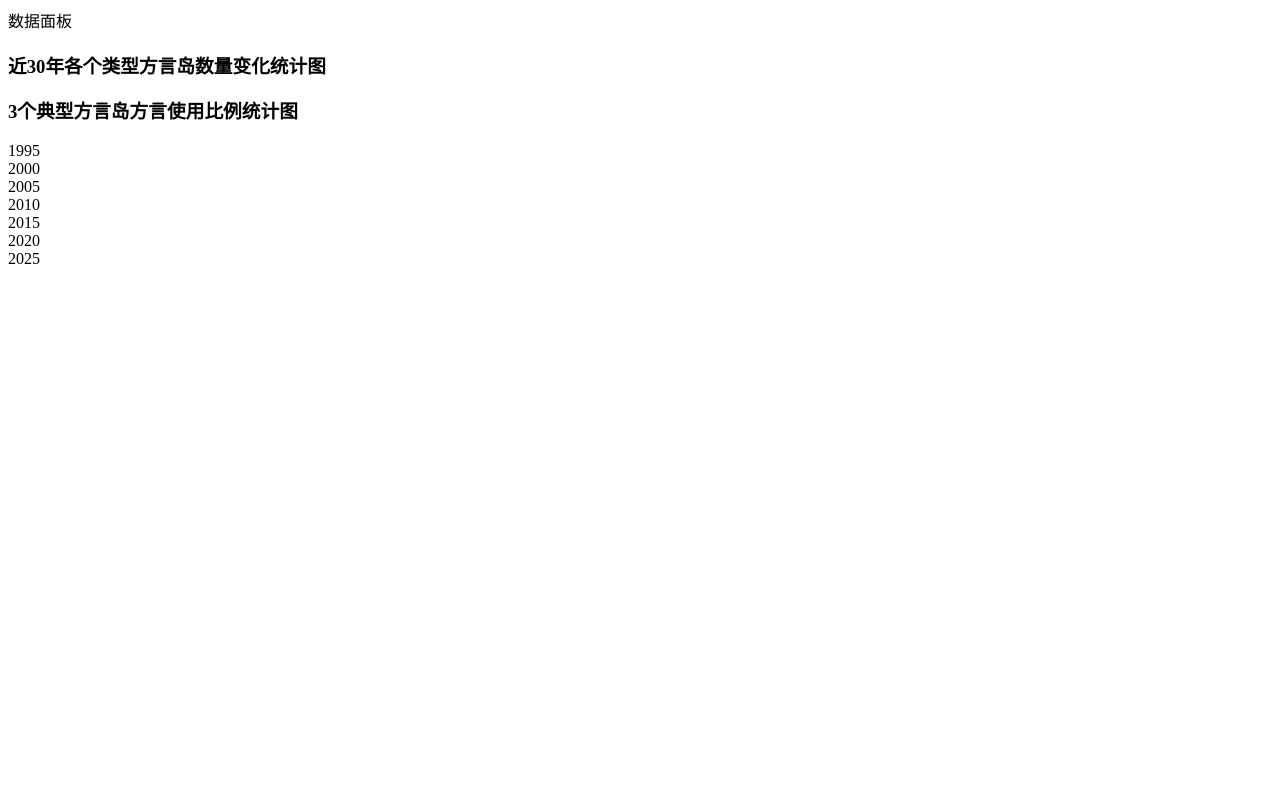
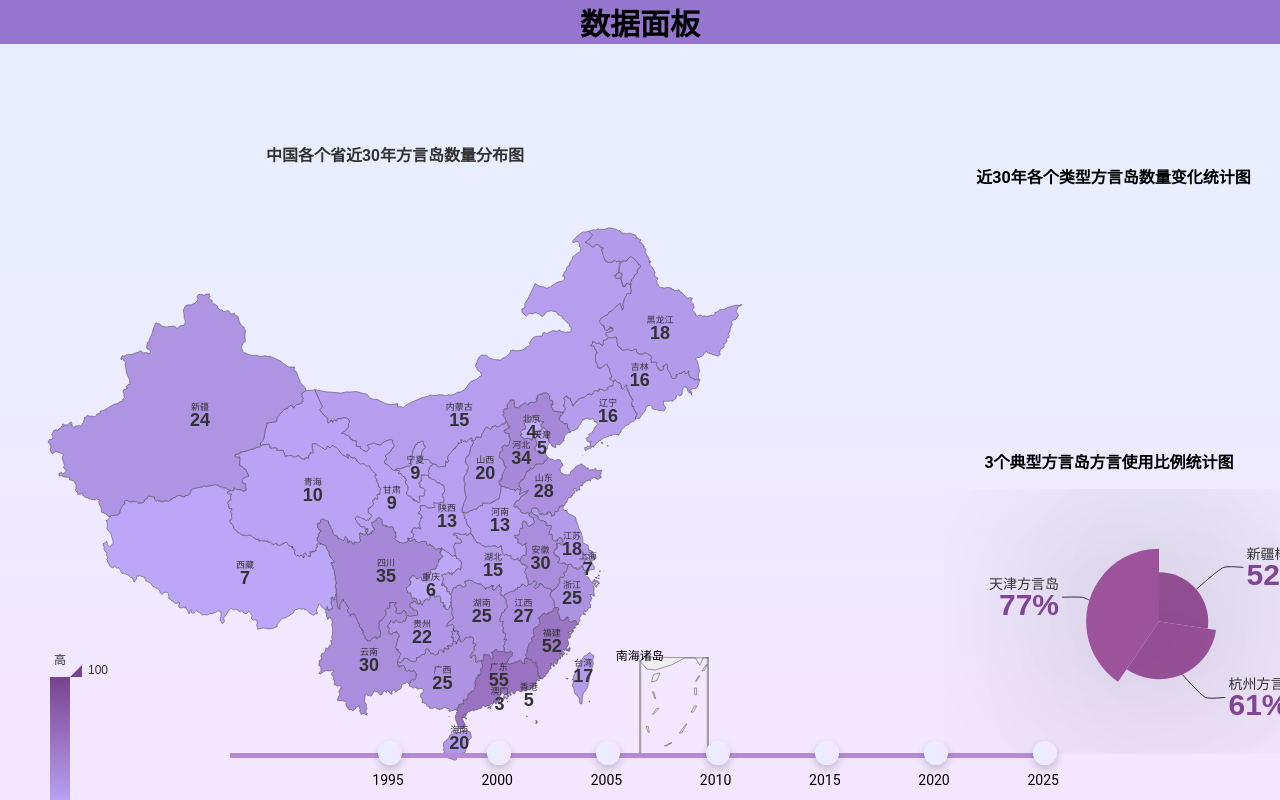
Before and after one commit to ageone123/fangyandao, a plain HTML site: page index.html in a window 1280 px wide. Drawn offline with Linux system fonts and the light colour scheme.

Commit message:
Update index.css

```diff
--- a/index.css
+++ b/index.css
@@ -1,189 +1,169 @@
-document.addEventListener('DOMContentLoaded', function () {
-    (function () {
-        window.pieChart = echarts.init(document.querySelector(".right-box .line .chart"));
-        var option = {
-            title: {
-                left: 'center',
-                top: 20,
-                textStyle: {
-                    color: '#ccc'
+:root {
+  --bg-start: #e6f0ff;
+  --bg-end: #f4e6ff;
+  --circle-gradient-start: #e6f0ff;
+  --circle-gradient-end: #f4e6ff;
+  --circle-shadow: rgba(0, 0, 0, 0.2);
 }
-            },
-            tooltip: {
-                trigger: 'item'
-            },
-            series: [
-                {
-                    name: 'Access From',
-                    type: 'pie',
-                    radius: '55%',
-                    center: ['50%', '50%'],
-                    data: [
-                        { value: 77, name: '天津方言岛' },
-                        { value: 61, name: '杭州方言岛' },
-                        { value: 52, name: '新疆杨柳青方言岛' },
-                    ].sort(function (a, b) {
-                        return a.value - b.value;
-                    }),
-                    roseType: 'radius',
-                    label: {
-                        color: 'rgba(0, 0, 0, 0.8)',
-                        // 使用富文本格式化
-                        formatter: function (params) {
-                            return [
-                                // 名称部分（保持原大小）
-                                `{name|${params.name}}`,
-                                // 百分数部分（放大）
-                                `{percent|${params.value}%}`
-                            ].join('\n'); // 换行显示
-                        },
-                        rich: {
-                            name: {
-                                fontSize: 14,  // 名称字体大小
-                                color: '#333',
-                                padding: [0, 0, 5, 0] // 调整名称和百分数间距
-                            },
-                            percent: {
-                                fontSize: 30,  // 百分数字体大小
-                                color: '#804595',
-                                fontWeight: 'bold'
+
+body {
+  margin: 0;
+  padding: 0;
+  height: 100vh;
+  overflow: hidden;
+  background: linear-gradient(to bottom, var(--bg-start), var(--bg-end));
+  display: flex;
+  justify-content: center;
+  align-items: center;
+  min-height: 100vh;
+  font-family: 'Roboto', sans-serif;
 }
+
+.chart-container {
+  display: flex;
+  height: calc(13 * 100vh / 18);
+  position: fixed;
+  top: calc(1 * 100vh / 18);
+  left: 0;
+  bottom: calc(2 * 100vh / 18);
+  width: 100%;
+  box-sizing: border-box;
 }
-                    },
-                    labelLine: {
-                        lineStyle: {
-                            color: 'rgba(0, 0,0, 0.8)'
-                        },
-                        smooth: 0.2,
-                        length: 10,
-                        length2: 20
-                    },
-                    itemStyle: {
-                        color: '#9c539c',
-                        shadowBlur: 200,
-                        shadowColor: 'rgba(0, 0, 0, 0.5)'
-                    },
-                    animationType: 'scale',
-                    animationEasing: 'elasticOut',
-                    animationDelay: function (idx) {
-                        return Math.random() * 200;
+
+.left-box {
+  flex: 1;
+  margin: 0 5px 0 20px;
 }
+
+.left-box .map {
+  height: 700px;
+  width: 700px;
+  top: 100px;
+  left: 25px;
 }
-            ]
-        };
-        window.pieChart.setOption(option); // 改为使用全局变量
-        window.addEventListener("resize", function () {
-            window.pieChart.resize(); // 改为使用全局变量
-        });
+
+.right-box {
+  flex: 1;
+  display: flex;
+  flex-direction: column;
+  margin: 0 50px 0 110px;
 }
-    )();
-});
-document.addEventListener('DOMContentLoaded', function () {
-    // 初始化地图
-    window.mapChart = echarts.init(document.querySelector('.chart-container .left-box .map'));
-    var data = [
-        { name: '河北', value: 34 },
-        { name: '山西', value: 20 },
-        { name: '辽宁', value: 16 },
-        { name: '吉林', value: 16 },
-        { name: '黑龙江', value: 18 },
-        { name: '江苏', value: 18 },
-        { name: '浙江', value: 25 },
-        { name: '安徽', value: 30 },
-        { name: '福建', value: 52 },
-        { name: '江西', value: 27 },
-        { name: '山东', value: 28 },
-        { name: '河南', value: 13 },
-        { name: '湖北', value: 15 },
-        { name: '湖南', value: 25 },
-        { name: '广东', value: 55 },
-        { name: '海南', value: 20 },
-        { name: '四川', value: 35 },
-        { name: '贵州', value: 22 },
-        { name: '云南', value: 30 },
-        { name: '陕西', value: 13 },
-        { name: '甘肃', value: 9 },
-        { name: '青海', value: 10 },
-        { name: '台湾', value: 17 },
-        { name: '内蒙古', value: 15 },
-        { name: '广西', value: 25 },
-        { name: '西藏', value: 7 },
-        { name: '宁夏', value: 9 },
-        { name: '新疆', value: 24 },
-        { name: '北京', value: 4 },
-        { name: '天津', value: 5 },
-        { name: '上海', value: 7 },
-        { name: '重庆', value: 6 },
-        { name: '香港', value: 5 },
-        { name: '澳门', value: 3 },
-        // 更多省份的数据...
-    ];
 
-    // 配置项
-    var option = {
-        title: {
-            text: '中国各个省近30年方言岛数量分布图',
-            left: 'center',
-            textStyle: {
-                fontSize: 16, // 设置标题字体大小
-                color: '#333'  // 可选：设置标题颜色
+.right-box .bar {
+  flex: 1;
+  margin: 0 0 0 9px;
 }
-        },
-        tooltip: {
-            trigger: 'item'
-        },
-        visualMap: {
-            min: 0,
-            max: 100,
-            left: 'left',
-            top: 'bottom',
-            text: ['高', '低'],
-            calculable: true,
-            inRange: {
-                color: ['#c1adff', '#784390'] // 修改颜色范围的渐变色
+
+.right-box .bar h3 {
+  font-size: 1rem;
+  color: black;
+  margin: 80px 130px 20px 9px;
+  font-weight: bold;
+  text-align: center;
+  position: relative;
+  top: 40px;
+  /* 向下移动20px，不影响其他元素 */
 }
-        },
-        series: [
-            {
-                name: '方言岛数量',
-                type: 'map',
-                mapType: 'china',
-                label: {
-                    show: true,             // 显示省份名称
-                    formatter: function (params) {
-                        return `{name|${params.name}}\n{value|${params.value}}`;
-                    },
-                    rich: {
-                        name: {
-                            fontSize: 9,  // 省份名称字体大小
-                            color: '#333'
-                        },
-                        value: {
-                            fontSize: 18, // 数量字体大小
-                            fontWeight: 'bold',
-                            color: '#333'
+
+.right-box .bar .chart {
+  height: 265px;
+  width: 430px;
+  margin: 0 0 0 100px;
 }
-                    },
-                },
-                data: data,  // 这里可以添加你的数据
-                zoom: 1.24,  // 放大倍数
-                scaleLimit: {
-                    min: 1,  // 最小缩放比例
-                    max: 3   // 最大缩放比例
-                },
-                itemStyle: {
-                    emphasis: {
-                        areaColor: '#f5e7ef', // 悬浮时区域的颜色
-                        borderColor: '#fff',  // 悬浮时边框颜色
-                        borderWidth: 0.8      // 悬浮时边框宽度
+
+.right-box .line {
+  flex: 1;
+  margin: 0 130px 100px 9px;
 }
+
+.right-box .line h3 {
+  font-size: 1rem;
+  color: black;
+  font-weight: bold;
+  text-align: center;
 }
+
+.right-box .line .chart {
+  height: 265px;
+  width: 430px;
+  margin: 0 0 0 100px;
 }
-        ]
-    };
 
-    window.mapChart.setOption(option); // 改为使用全局变量
-    window.addEventListener("resize", function () {
-        window.mapChart.resize(); // 改为使用全局变量
-    });
-});
+.timeline {
+  position: fixed;
+  bottom: 0;
+  left: 0;
+  width: 100%;
+  height: calc(2 * 100vh / 18);
+  display: flex;
+  justify-content: center;
+  align-items: center;
+}
+
+.timeline-inner {
+  width: 80%;
+  position: relative;
+  user-select: none;
+  display: flex;
+  justify-content: center;
+  align-items: center;
+  height: 0.5rem;
+}
+
+.timeline-line {
+  height: 5px;
+  background-color: #b48cd6;
+  width: 80%;
+  position: relative;
+  transition: transform 0.3s ease;
+}
+
+.timeline-point {
+  position: absolute;
+  top: -11px;
+  left: 50%;
+  width: 24px;
+  height: 24px;
+  border-radius: 50%;
+  background: linear-gradient(to right, var(--circle-gradient-start), var(--circle-gradient-end));
+  box-shadow: 0 4px 8px var(--circle-shadow);
+  cursor: pointer;
+  transition: transform 0.3s ease;
+  z-index: 10;
+}
+
+.timeline-year {
+  position: absolute;
+  top: 20px;
+  left: 50%;
+  transform: translateX(-50%);
+  font-size: 14px;
+  transition: font-size 0.3s ease;
+}
+
+.timeline-point:hover {
+  transform: scale(1.5);
+}
+
+.timeline-point:hover~.timeline-line {
+  transform: scaleY(1.8);
+}
+
+.timeline-point:hover+.timeline-year {
+  font-size: 20px;
+}
+
+.tit {
+  position: fixed;
+  top: 0;
+  left: 0;
+  width: 100%;
+  height: calc(1 * 100vh / 18);
+  display: flex;
+  justify-content: center;
+  align-items: center;
+  background-color: #9575cd;
+  color: black;
+  font-size: 30px;
+  font-weight: bold;
+}
```
Lines whose indentation alone changed are shown as unchanged.
